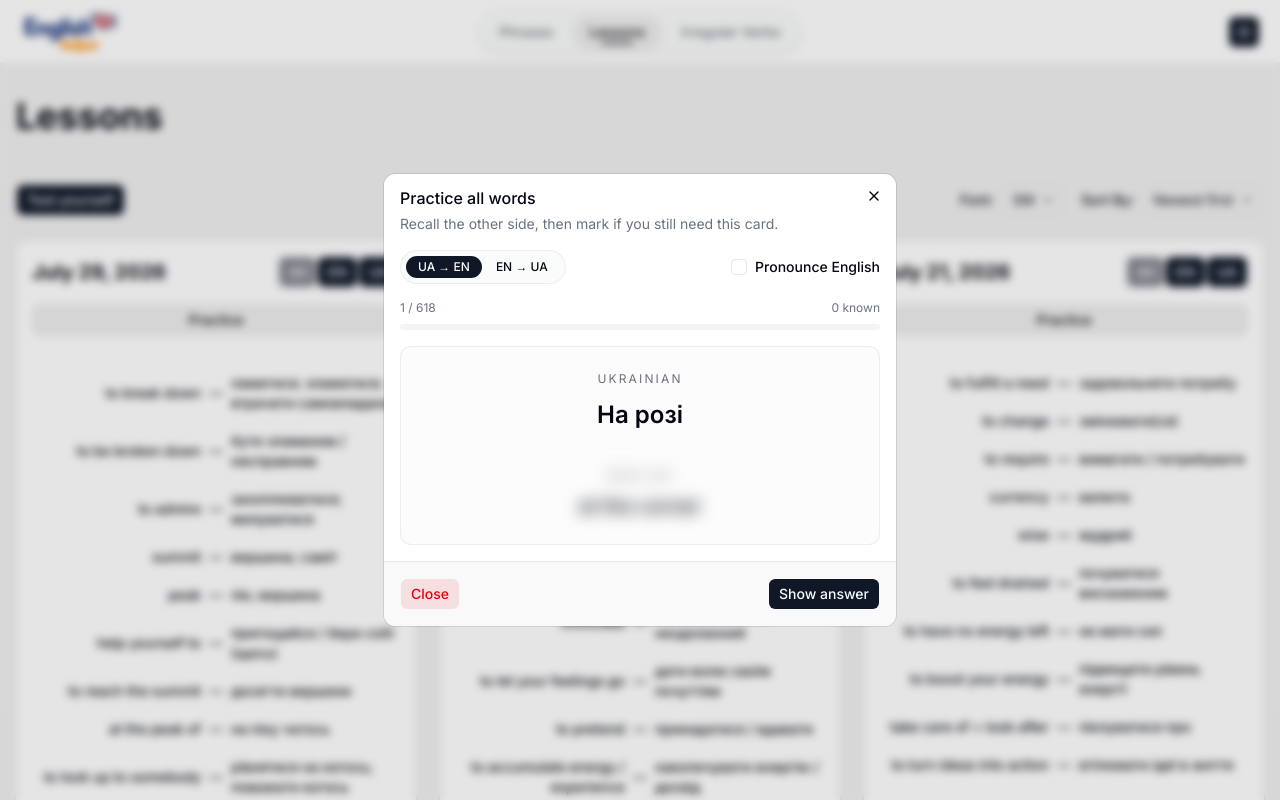
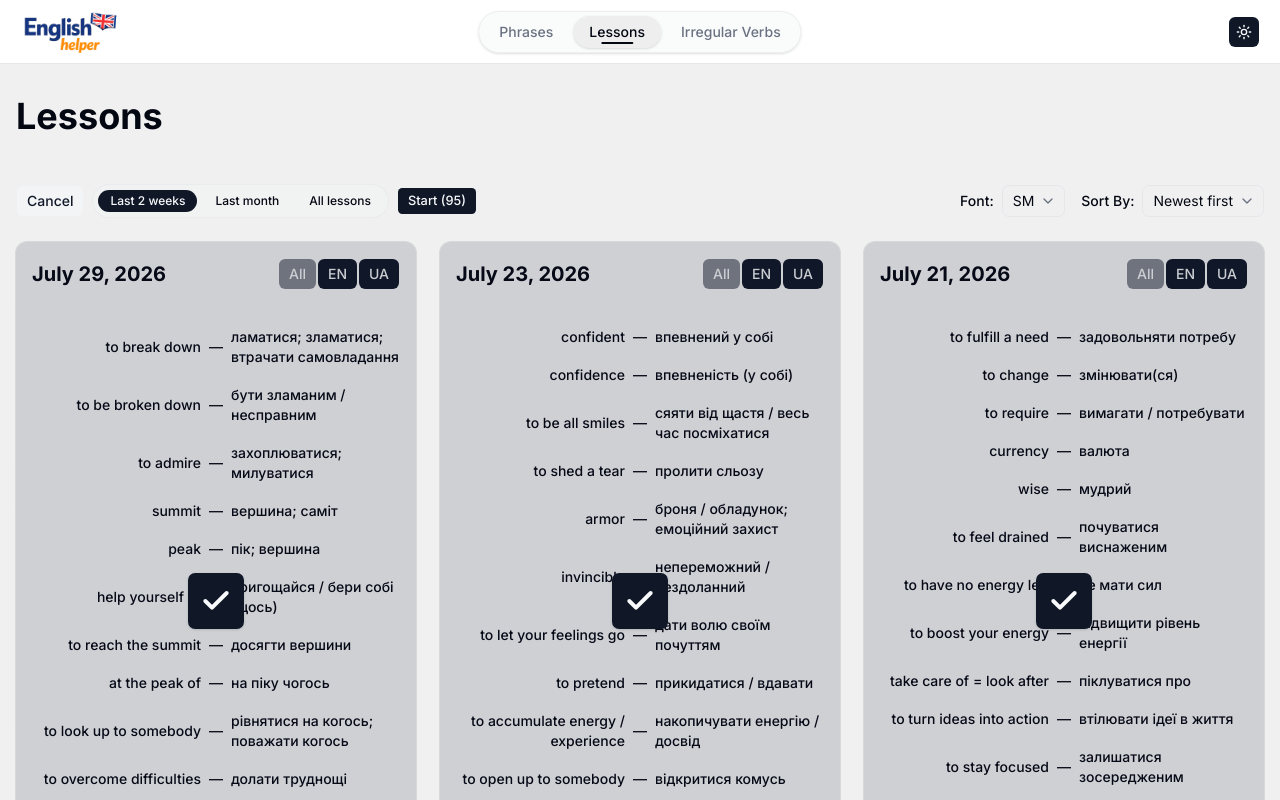
Before and after one commit to iSefero/English-helper, a Next.js app: page /lessons in a window 1280 px wide. Both pictures are taken after a click on the button "Test yourself". Shown: the top 800 px of the page. Built offline with nearby package versions, Linux system fonts and the light colour scheme.

Commit message:
added new instrument for learning

```diff
--- a/views/Lessons/LessonCard/index.tsx
+++ b/views/Lessons/LessonCard/index.tsx
@@ -1,4 +1,6 @@
 "use client";
+
+import { Check } from "lucide-react";
 import {
   Accordion,
   AccordionContent,
@@ -15,13 +17,20 @@ import { FontSize } from "@/types/common";
 import { memo } from "react";
 import { PracticeDialog } from "../PracticeDialog";
 import { toPracticeDeck } from "../practice";
+import { cn } from "@/lib/utils";
 
 function LessonCard({
   lesson,
   fontSize,
+  selectionMode = false,
+  selected = false,
+  onToggleSelect,
 }: {
   lesson: (typeof lessons)[0];
   fontSize: FontSize;
+  selectionMode?: boolean;
+  selected?: boolean;
+  onToggleSelect?: () => void;
 }) {
   const [showOption, setShowOption] = useState<"term" | "translation" | "all">(
     "all",
@@ -60,6 +69,7 @@ function LessonCard({
   };
 
   return (
+    <div className="relative w-full">
       <Card key={lesson.date} className="w-full gap-8">
         <PracticeDialog
           open={practiceOpen}
@@ -91,9 +101,11 @@ function LessonCard({
               </Button>
             </div>
           </CardTitle>
+          {!selectionMode ? (
             <Button variant="outline" onClick={() => setPracticeOpen(true)}>
               Practice
             </Button>
+          ) : null}
         </CardHeader>
         <CardContent className="flex flex-col gap-2">
           {lesson.words.map((word) => (
@@ -112,6 +124,31 @@ function LessonCard({
           ))}
         </CardContent>
       </Card>
+
+      {selectionMode ? (
+        <button
+          type="button"
+          onClick={onToggleSelect}
+          aria-pressed={selected}
+          aria-label={selected ? "Deselect lesson" : "Select lesson"}
+          className={cn(
+            "absolute inset-0 z-10 flex items-center justify-center rounded-xl transition-colors",
+            selected ? "bg-primary/20" : "bg-black/25 hover:bg-black/30",
+          )}
+        >
+          <span
+            className={cn(
+              "flex size-14 items-center justify-center rounded-lg border-2 shadow-sm transition-colors",
+              selected
+                ? "border-primary bg-primary text-primary-foreground"
+                : "border-white/80 bg-white/90 text-transparent",
+            )}
+          >
+            <Check className="size-8" strokeWidth={3} />
+          </span>
+        </button>
+      ) : null}
+    </div>
   );
 }
 
--- a/views/Lessons/index.tsx
+++ b/views/Lessons/index.tsx
@@ -1,4 +1,5 @@
 "use client";
+
 import { lessons } from "./words";
 import LessonCard from "./LessonCard";
 import {
@@ -14,13 +15,31 @@ import { Field, FieldLabel } from "@/components/ui/field";
 import { FontSize, SortOrder } from "@/types/common";
 import { Button } from "@/components/ui/button";
 import { PracticeDialog } from "./PracticeDialog";
-import { toPracticeDeck } from "./practice";
+import {
+  filterLessonsByRange,
+  parseLessonDate,
+  toPracticeDeck,
+  type LessonRangeFilter,
+} from "./practice";
+
+const RANGE_OPTIONS: { value: LessonRangeFilter; label: string }[] = [
+  { value: "two-weeks", label: "Last 2 weeks" },
+  { value: "month", label: "Last month" },
+  { value: "all", label: "All lessons" },
+];
 
 export default function LessonsView() {
   const [sortOrder, setSortOrder] = useState<SortOrder>("newestFirst");
   const [fontSize, setFontSize] = useState<FontSize>("sm");
+  const [selectionMode, setSelectionMode] = useState(false);
+  const [range, setRange] = useState<LessonRangeFilter>("two-weeks");
+  const [selectedDates, setSelectedDates] = useState<Set<string>>(
+    () => new Set(),
+  );
   const [practiceOpen, setPracticeOpen] = useState(false);
-  const allPracticeItems = useMemo(() => toPracticeDeck(lessons), []);
+  const [practiceItems, setPracticeItems] = useState(() =>
+    toPracticeDeck([]),
+  );
 
   useEffect(() => {
     if (typeof window === "undefined") return;
@@ -35,30 +54,111 @@ export default function LessonsView() {
     localStorage.setItem("fontSize", value);
   };
 
-  const parseDate = (dateStr: string) => {
-    const [month, day, year] = dateStr.split(".");
-    return new Date(`${year}-${month}-${day}`);
-  };
-
   const sortedLessons = useMemo(() => {
     return [...lessons].sort((a, b) => {
-      const d1 = parseDate(a.date).getTime();
-      const d2 = parseDate(b.date).getTime();
+      const d1 = parseLessonDate(a.date).getTime();
+      const d2 = parseLessonDate(b.date).getTime();
 
       return sortOrder === "newestFirst" ? d2 - d1 : d1 - d2;
     });
   }, [sortOrder]);
+
+  const selectedWordCount = useMemo(() => {
+    const selected = sortedLessons.filter((lesson) =>
+      selectedDates.has(lesson.date),
+    );
+    return toPracticeDeck(selected).length;
+  }, [sortedLessons, selectedDates]);
+
+  const enterSelectionMode = () => {
+    const initial = filterLessonsByRange(sortedLessons, "two-weeks");
+    setRange("two-weeks");
+    setSelectedDates(new Set(initial.map((lesson) => lesson.date)));
+    setSelectionMode(true);
+  };
+
+  const exitSelectionMode = () => {
+    setSelectionMode(false);
+    setSelectedDates(new Set());
+    setRange("two-weeks");
+  };
+
+  const handleRangeChange = (nextRange: LessonRangeFilter) => {
+    setRange(nextRange);
+    const nextVisible = filterLessonsByRange(sortedLessons, nextRange);
+    setSelectedDates(new Set(nextVisible.map((lesson) => lesson.date)));
+  };
+
+  const toggleLesson = (date: string) => {
+    setSelectedDates((current) => {
+      const next = new Set(current);
+      if (next.has(date)) {
+        next.delete(date);
+      } else {
+        next.add(date);
+      }
+      return next;
+    });
+  };
+
+  const startPractice = () => {
+    const selected = sortedLessons.filter((lesson) =>
+      selectedDates.has(lesson.date),
+    );
+    setPracticeItems(toPracticeDeck(selected));
+    setPracticeOpen(true);
+  };
 
   return (
     <div className="flex flex-col gap-6">
       <PracticeDialog
         open={practiceOpen}
         onOpenChange={setPracticeOpen}
-        items={allPracticeItems}
-        title="Practice all words"
+        items={practiceItems}
+        title="Test yourself"
       />
+
       <div className="flex flex-wrap items-center justify-between gap-4">
-        <Button onClick={() => setPracticeOpen(true)}>Test yourself</Button>
+        <div className="flex flex-wrap items-center gap-2">
+          <Button
+            variant={selectionMode ? "secondary" : "default"}
+            onClick={() => {
+              if (selectionMode) {
+                exitSelectionMode();
+              } else {
+                enterSelectionMode();
+              }
+            }}
+          >
+            {selectionMode ? "Cancel" : "Test yourself"}
+          </Button>
+
+          {selectionMode ? (
+            <>
+              <div className="flex flex-wrap gap-1 rounded-full border border-border/70 bg-muted/40 p-1">
+                {RANGE_OPTIONS.map((option) => (
+                  <Button
+                    key={option.value}
+                    size="xs"
+                    variant={range === option.value ? "default" : "ghost"}
+                    className="rounded-full px-3"
+                    onClick={() => handleRangeChange(option.value)}
+                  >
+                    {option.label}
+                  </Button>
+                ))}
+              </div>
+              <Button
+                size="sm"
+                disabled={selectedWordCount === 0}
+                onClick={startPractice}
+              >
+                Start ({selectedWordCount})
+              </Button>
+            </>
+          ) : null}
+        </div>
+
         <div className="flex justify-end gap-4">
           <Field orientation={"horizontal"} className="w-fit">
             <FieldLabel className="whitespace-nowrap ">Font:</FieldLabel>
@@ -103,7 +203,14 @@ export default function LessonsView() {
 
       <div className="grid lg:grid-cols-2 xl:grid-cols-3 gap-6">
         {sortedLessons.map((lesson) => (
-          <LessonCard fontSize={fontSize} key={lesson.date} lesson={lesson} />
+          <LessonCard
+            fontSize={fontSize}
+            key={lesson.date}
+            lesson={lesson}
+            selectionMode={selectionMode}
+            selected={selectedDates.has(lesson.date)}
+            onToggleSelect={() => toggleLesson(lesson.date)}
+          />
         ))}
       </div>
     </div>
--- a/views/Lessons/practice.ts
+++ b/views/Lessons/practice.ts
@@ -5,9 +5,25 @@ export type LessonWord = Lesson["words"][number];
 
 export type PracticeItem = LessonWord & {
   id: string;
+  lessonDate: string;
 };
 
 export type PracticeDirection = "ua-en" | "en-ua";
+
+export type LessonRangeFilter = "all" | "two-weeks" | "month";
+
+export function parseLessonDate(dateStr: string) {
+  const [month, day, year] = dateStr.split(".");
+  return new Date(`${year}-${month}-${day}`);
+}
+
+export function formatLessonDate(dateStr: string) {
+  return parseLessonDate(dateStr).toLocaleDateString("en-US", {
+    month: "long",
+    day: "2-digit",
+    year: "numeric",
+  });
+}
 
 export function shuffle<T>(items: T[]): T[] {
   const next = [...items];
@@ -27,6 +43,30 @@ export function toPracticeDeck(source: Lesson | Lesson[]): PracticeItem[] {
     lesson.words.map((word, index) => ({
       ...word,
       id: `${lesson.date}-${index}-${word.term}`,
+      lessonDate: lesson.date,
     })),
   );
 }
+
+export function getLessonsSortedNewestFirst(source: Lesson[] = lessons) {
+  return [...source].sort(
+    (a, b) => parseLessonDate(b.date).getTime() - parseLessonDate(a.date).getTime(),
+  );
+}
+
+export function filterLessonsByRange(
+  source: Lesson[],
+  range: LessonRangeFilter,
+) {
+  if (range === "all") {
+    return source;
+  }
+
+  const now = new Date();
+  const days = range === "two-weeks" ? 14 : 30;
+  const cutoff = new Date(now);
+  cutoff.setHours(0, 0, 0, 0);
+  cutoff.setDate(cutoff.getDate() - days);
+
+  return source.filter((lesson) => parseLessonDate(lesson.date) >= cutoff);
+}
```
Lines whose indentation alone changed are shown as unchanged.
